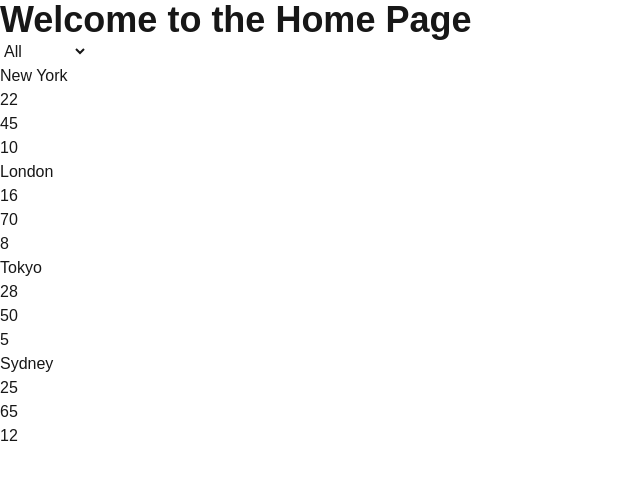
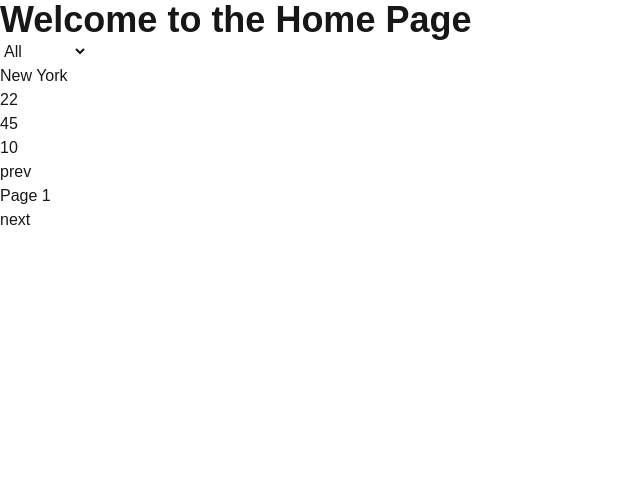
Before and after one commit to Seif-Mamdouh/rqp, a Next.js app: page / in a window 1280 px wide. Shown: the top 480 px of the page, without its empty margins (0-640 px from the left). Built offline with nearby package versions, Linux system fonts and the light colour scheme.

Commit message:
one page at a time

```diff
--- /dev/null
+++ b/app/components/onePageAtAtime.tsx
@@ -0,0 +1,32 @@
+import React, { useState } from 'react'
+
+
+interface OnePageAtAtimeProps {
+    onPageNext: (page: number) => void
+    onPagePrev: (page: number) => void
+}
+
+const OnePageAtAtime = ({onPageNext, onPagePrev}: OnePageAtAtimeProps) => {
+    const [page, setPage] = useState(0)
+
+    const handlePageNext = () => {
+        setPage(page + 1)
+        onPageNext(page + 1)
+    }
+
+    const handlePagePrev = () => {
+        setPage(page - 1)
+        onPagePrev(page - 1)
+    }
+
+
+  return (
+    <div>
+        <button onClick={handlePagePrev}>prev</button>
+        <p>Page {page + 1}</p>
+        <button onClick={handlePageNext}>next</button>
+    </div>
+  )
+}
+
+export default OnePageAtAtime
--- a/app/components/weather.tsx
+++ b/app/components/weather.tsx
@@ -2,7 +2,7 @@ import React, { useState } from 'react'
 
 import UseFetchWeatherData from './fetchData'
 import Filter from './filter'
-
+import OnePageAtAtime from './onePageAtAtime'
 interface Weather {
     id: number;
     city: string;
@@ -15,12 +15,22 @@ const Weather = () => {
     const {data, error, isLoading} = UseFetchWeatherData()
 
     const [selectWeatherId, setSelectWeatherId] = useState<number | null>(null)
+    const [page, setPage] = useState(0)
+
+    const currIndex = data?.[page]
+
+    const handlePageNext = () => {
+        setPage(page + 1)
+    }
+
+    const handlePagePrev = () => {
+        setPage(page - 1)
+    }
 
     const handleSelectWeatherIdChange = (weatherId: number | null) => {
         setSelectWeatherId(weatherId)
     }
 
-    const filteredData = selectWeatherId ? data?.filter((weather: Weather) => weather.id === selectWeatherId) : data
 
     if (isLoading) return <div>Loading...</div>
     if (error) return <div>Error: {error.message}</div>
@@ -28,14 +38,15 @@ const Weather = () => {
   return (
     <div>
         <Filter selectWeatherId={selectWeatherId} onSelectWeatherIdChange={handleSelectWeatherIdChange} />
-      {filteredData?.map((weather: Weather) => (
-        <div key={weather.id}>
-          <h2>{weather.city}</h2>
-          <p>{weather.temperature}</p>
-          <p>{weather.humidity}</p>
-          <p>{weather.windSpeed}</p>
+      {currIndex && (
+        <div key={currIndex.id}>
+          <h2>{currIndex.city}</h2>
+          <p>{currIndex.temperature}</p>
+          <p>{currIndex.humidity}</p>
+          <p>{currIndex.windSpeed}</p>
         </div>
-      ))}
+      )}
+      <OnePageAtAtime onPageNext={handlePageNext} onPagePrev={handlePagePrev} />
     </div>
   )
 }
```
